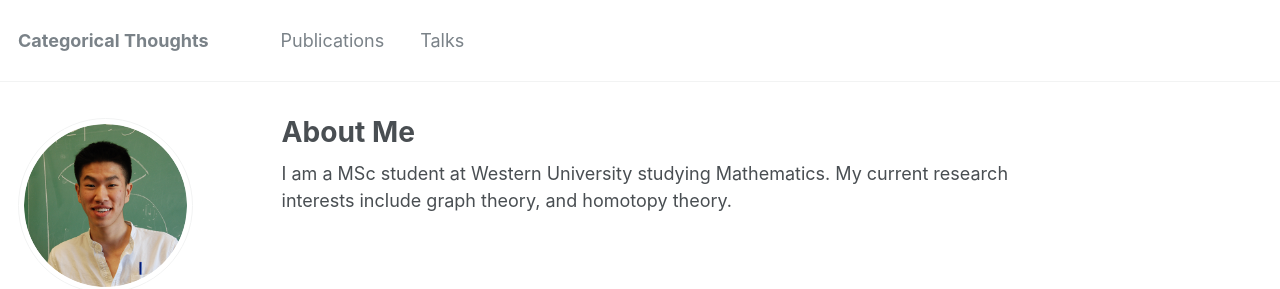
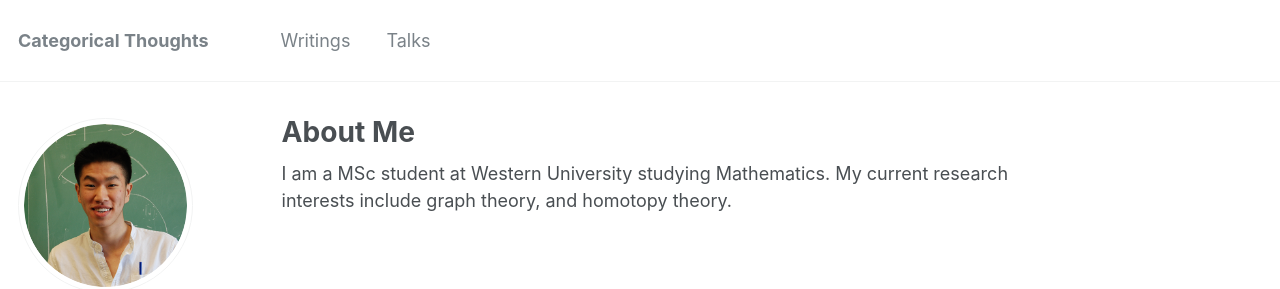
Before and after one commit to jkim2492/jkim2492.github.io, a Jekyll site: the page built from _pages/about.md, in a window 1280 px wide. Shown: the top 289 px of the page. Built offline with Jekyll 4.4.1, drawn with Linux system fonts in a browser that asks for light colours.

Commit message:
Update navigation.yml

```diff
--- a/_data/navigation.yml
+++ b/_data/navigation.yml
@@ -1,7 +1,7 @@
 # main links links
 main:
-  - title: "Publications"
-    url: /publications/
+  - title: "Writings"
+    url: /writings/
 
   - title: "Talks"
     url: /talks/
```
